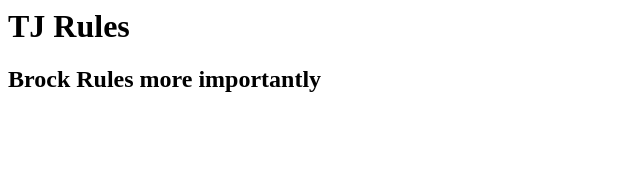
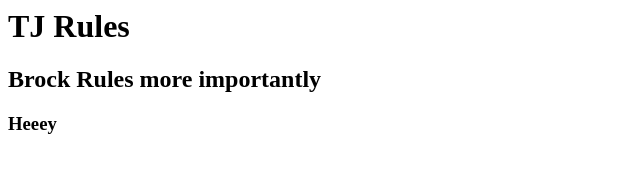
Before and after one commit to quizwizards/devmtnquizbrigade, a plain HTML site: page index.html in a window 1280 px wide. Shown: the full height of the page, 0-640 px from the left. Drawn offline with Linux system fonts and the light colour scheme.

Commit message:
more stuff

```diff
--- a/index.html
+++ b/index.html
@@ -1,2 +1,3 @@
 <h1>TJ Rules</h1>
 <h2>Brock Rules more importantly</h2>
+<h3>Heeey</h3>
```
